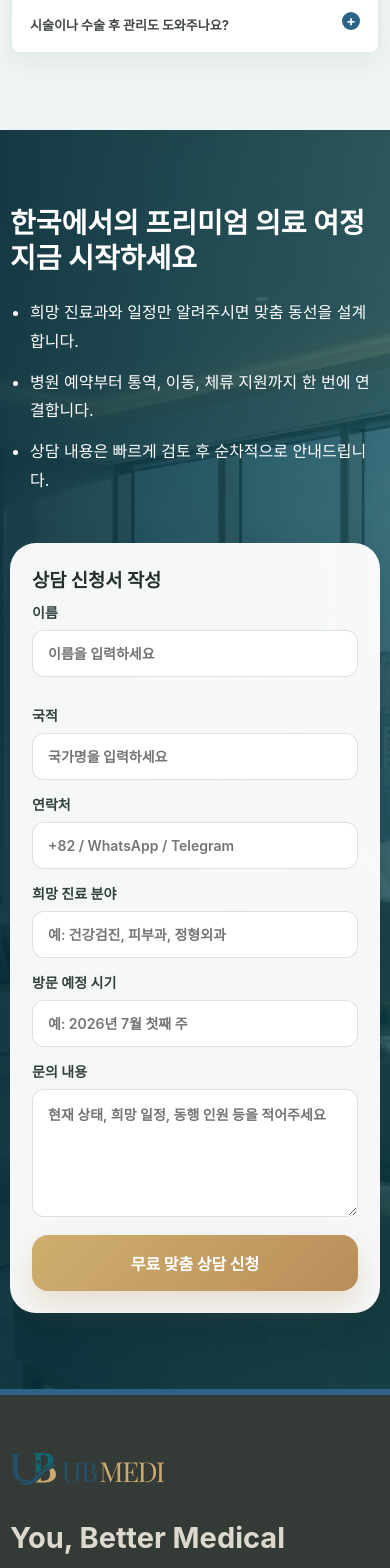
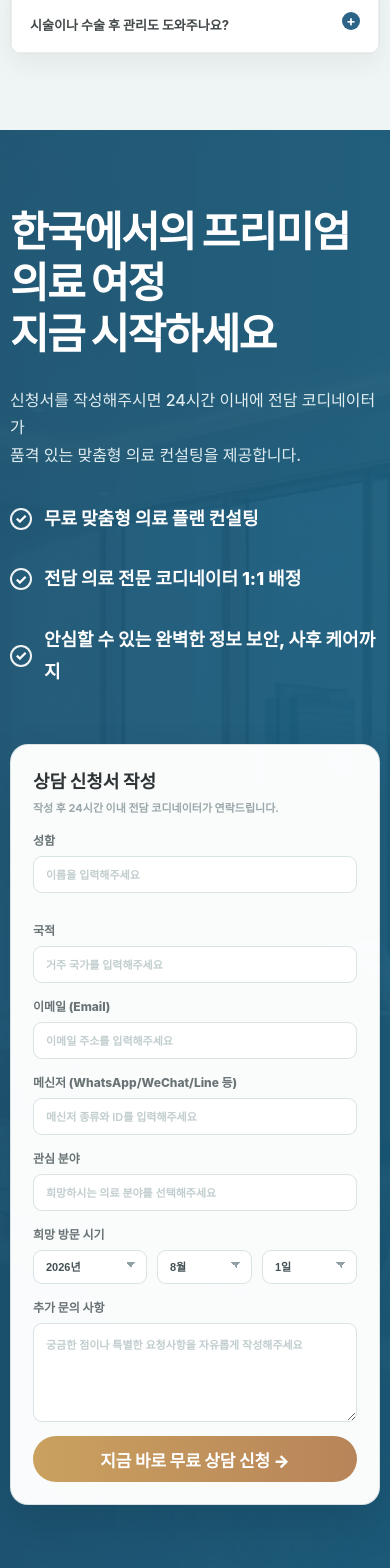
Before and after one commit to ubmedi-dev/ubmedi-landing, a Next.js app: page / in a window 390 px wide. Shown: the part 7760-9328 px from the top of the page. Built offline with nearby package versions, Linux system fonts and the light colour scheme.

Commit message:
feat: 하단 영역 수정

```diff
--- a/src/app/globals.css
+++ b/src/app/globals.css
@@ -1060,21 +1060,23 @@ textarea {
 
 .contact-section {
   position: relative;
-  padding: 94px 0;
+  padding: 104px 0 118px;
 }
 
 .contact-overlay {
   position: absolute;
   inset: 0;
-  background: linear-gradient(90deg, rgba(7, 50, 63, 0.9), rgba(8, 71, 83, 0.75));
+  background:
+    linear-gradient(90deg, rgba(28, 86, 117, 0.92), rgba(26, 93, 126, 0.9)),
+    linear-gradient(180deg, rgba(17, 69, 98, 0.34), rgba(17, 69, 98, 0.5));
 }
 
 .contact-grid {
   position: relative;
   z-index: 1;
   display: grid;
-  grid-template-columns: 1.1fr 0.9fr;
-  gap: 48px;
+  grid-template-columns: 1.15fr 0.85fr;
+  gap: 56px;
   align-items: center;
 }
 
@@ -1085,37 +1087,80 @@ textarea {
 }
 
 .contact-copy h2 {
-  margin: 0 0 22px;
-  font-size: clamp(28px, 3.6vw, 46px);
-  line-height: 1.26;
+  margin: 0 0 28px;
+  font-size: clamp(42px, 4.2vw, 62px);
+  line-height: 1.22;
+  letter-spacing: -0.04em;
+  font-weight: 900;
 }
 
-.contact-copy ul {
-  margin: 0;
-  padding-left: 20px;
+.contact-intro {
+  margin: 0 0 34px;
+  color: rgba(237, 246, 249, 0.94);
+  font-size: 16px;
+  line-height: 1.7;
+  font-weight: 500;
 }
 
-.contact-copy li + li {
-  margin-top: 12px;
+.contact-points {
+  display: grid;
+  gap: 28px;
+  margin: 0;
+  padding: 0;
+  list-style: none;
+}
+
+.contact-points li {
+  display: flex;
+  align-items: center;
+  gap: 12px;
+  color: #ffffff;
+  font-size: 18px;
+  font-weight: 800;
+}
+
+.contact-points li::before {
+  content: "✓";
+  display: inline-flex;
+  align-items: center;
+  justify-content: center;
+  width: 22px;
+  height: 22px;
+  border-radius: 999px;
+  box-shadow: inset 0 0 0 2px rgba(255, 255, 255, 0.92);
+  color: #ffffff;
+  font-size: 14px;
+  flex-shrink: 0;
 }
 
 .contact-form {
-  border-radius: 26px;
-  background: rgba(255, 255, 255, 0.96);
-  padding: 28px;
-  box-shadow: 0 26px 50px rgba(2, 29, 37, 0.24);
+  border-radius: 18px;
+  background: rgba(255, 255, 255, 0.98);
+  padding: 26px 28px 22px;
+  box-shadow: 0 18px 40px rgba(8, 40, 53, 0.2);
+  border: 1px solid rgba(214, 223, 226, 0.9);
 }
 
 .contact-form h3 {
-  color: #23302e;
+  color: #2e3335;
+  margin-bottom: 6px;
+  font-size: 18px;
+  font-weight: 900;
+}
+
+.contact-form-note {
+  margin: 0 0 16px;
+  color: #9ba6a9;
+  font-size: 11px;
+  font-weight: 700;
 }
 
 .contact-form label {
   display: grid;
   gap: 8px;
-  color: #31413e;
-  font-size: 14px;
-  font-weight: 600;
+  color: #697376;
+  font-size: 12px;
+  font-weight: 800;
 }
 
 .form-grid {
@@ -1130,26 +1175,56 @@ textarea {
 }
 
 .contact-form input,
+.contact-form select,
 .contact-form textarea,
 .newsletter-row input {
   width: 100%;
-  border: 1px solid rgba(115, 135, 130, 0.24);
-  border-radius: 12px;
+  border: 1px solid rgba(216, 225, 228, 0.96);
+  border-radius: 9px;
   background: #fff;
-  padding: 14px 15px;
-  color: var(--text);
+  padding: 10px 12px;
+  color: #435154;
+  min-height: 32px;
+}
+
+.contact-form input::placeholder,
+.contact-form textarea::placeholder {
+  color: #c1cdce;
+  font-size: 11px;
+  font-weight: 600;
 }
 
 .contact-form textarea {
   resize: vertical;
-  min-height: 128px;
+  min-height: 60px;
+  padding-top: 12px;
+}
+
+.visit-grid {
+  display: grid;
+  grid-template-columns: 1.2fr 1fr 1fr;
+  gap: 10px;
+}
+
+.contact-form select {
+  appearance: none;
+  background:
+    linear-gradient(45deg, transparent 50%, #8fa1a4 50%) calc(100% - 14px) calc(50% - 2px) / 6px 6px no-repeat,
+    linear-gradient(135deg, #8fa1a4 50%, transparent 50%) calc(100% - 10px) calc(50% - 2px) / 6px 6px no-repeat,
+    #fff;
+  font-size: 11px;
+  font-weight: 700;
 }
 
 .form-button {
   width: 100%;
-  margin-top: 18px;
-  background: linear-gradient(135deg, var(--gold), var(--gold-deep));
-  box-shadow: 0 14px 30px rgba(184, 142, 86, 0.24);
+  margin-top: 14px;
+  min-height: 46px;
+  border-radius: 999px;
+  background: linear-gradient(90deg, #caa15f, #b88459);
+  box-shadow: none;
+  font-size: 17px;
+  font-weight: 900;
 }
 
 .site-footer {
--- a/src/app/page.tsx
+++ b/src/app/page.tsx
@@ -477,42 +477,87 @@ export default function Home() {
               <br />
               지금 시작하세요
             </h2>
-            <ul>
-              <li>희망 진료과와 일정만 알려주시면 맞춤 동선을 설계합니다.</li>
-              <li>병원 예약부터 통역, 이동, 체류 지원까지 한 번에 연결합니다.</li>
-              <li>상담 내용은 빠르게 검토 후 순차적으로 안내드립니다.</li>
+            <p className="contact-intro">
+              신청서를 작성해주시면 24시간 이내에 전담 코디네이터가
+              <br />
+              품격 있는 맞춤형 의료 컨설팅을 제공합니다.
+            </p>
+            <ul className="contact-points">
+              <li>무료 맞춤형 의료 플랜 컨설팅</li>
+              <li>전담 의료 전문 코디네이터 1:1 배정</li>
+              <li>안심할 수 있는 완벽한 정보 보안, 사후 케어까지</li>
             </ul>
           </div>
+
           <form className="contact-form">
             <h3>상담 신청서 작성</h3>
+            <p className="contact-form-note">작성 후 24시간 이내 전담 코디네이터가 연락드립니다.</p>
+
             <div className="form-grid">
               <label>
-                이름
-                <input type="text" placeholder="이름을 입력하세요" />
+                성함
+                <input type="text" placeholder="이름을 입력해주세요" />
               </label>
               <label>
                 국적
-                <input type="text" placeholder="국가명을 입력하세요" />
+                <input type="text" placeholder="거주 국가를 입력해주세요" />
               </label>
             </div>
+
             <label>
-              연락처
-              <input type="text" placeholder="+82 / WhatsApp / Telegram" />
+              이메일 (Email)
+              <input type="email" placeholder="이메일 주소를 입력해주세요" />
             </label>
+
             <label>
-              희망 진료 분야
-              <input type="text" placeholder="예: 건강검진, 피부과, 정형외과" />
+              메신저 (WhatsApp/WeChat/Line 등)
+              <input type="text" placeholder="메신저 종류와 ID를 입력해주세요" />
             </label>
+
             <label>
-              방문 예정 시기
-              <input type="text" placeholder="예: 2026년 7월 첫째 주" />
+              관심 분야
+              <input type="text" placeholder="희망하시는 의료 분야를 선택해주세요" />
             </label>
+
             <label>
-              문의 내용
-              <textarea rows={5} placeholder="현재 상태, 희망 일정, 동행 인원 등을 적어주세요" />
+              희망 방문 시기
+              <div className="visit-grid">
+                <select defaultValue="2026">
+                  <option value="2026">2026년</option>
+                  <option value="2027">2027년</option>
+                </select>
+                <select defaultValue="8">
+                  <option value="1">1월</option>
+                  <option value="2">2월</option>
+                  <option value="3">3월</option>
+                  <option value="4">4월</option>
+                  <option value="5">5월</option>
+                  <option value="6">6월</option>
+                  <option value="7">7월</option>
+                  <option value="8">8월</option>
+                  <option value="9">9월</option>
+                  <option value="10">10월</option>
+                  <option value="11">11월</option>
+                  <option value="12">12월</option>
+                </select>
+                <select defaultValue="1">
+                  <option value="1">1일</option>
+                  <option value="5">5일</option>
+                  <option value="10">10일</option>
+                  <option value="15">15일</option>
+                  <option value="20">20일</option>
+                  <option value="25">25일</option>
+                </select>
+              </div>
             </label>
+
+            <label>
+              추가 문의 사항
+              <textarea rows={5} placeholder="궁금한 점이나 특별한 요청사항을 자유롭게 작성해주세요" />
+            </label>
+
             <button className="primary-button form-button" type="submit">
-              무료 맞춤 상담 신청
+              지금 바로 무료 상담 신청 →
             </button>
           </form>
         </div>
```
